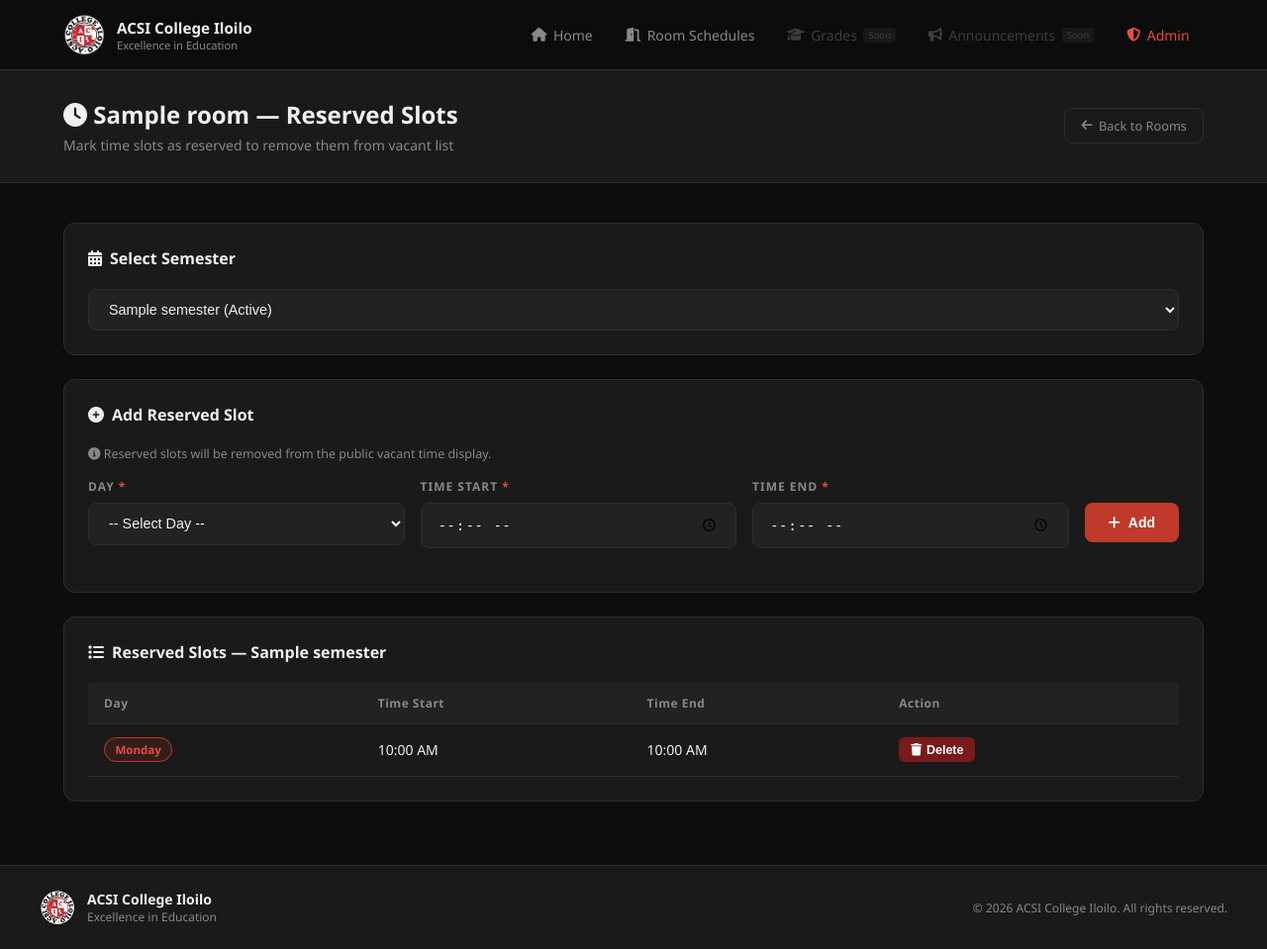
After one commit to johnmichaelkintao067-a11y/trueQR, a Flask app: page /admin/rooms/1/reservations in a window 1280 px wide. The commit adds this page. Shown: the whole page at 99% size. Run offline with Flask 3, Linux system fonts and the light colour scheme; a user stored in the database is signed in; tables that the repository leaves empty hold one stand-in row (values such as "Sample post").

Commit message:
add vacant slots tab, global subject colors, reservations

```diff
--- a/app.py
+++ b/app.py
@@ -1,7 +1,7 @@
 from flask import Flask, render_template, redirect, url_for, request, flash, jsonify, send_file
 from flask_login import LoginManager, login_user, logout_user, login_required, current_user
 from config import Config
-from models import db, Admin, Semester, Room, Subject, Schedule, Instructor
+from models import db, Admin, Semester, Room, Subject, Schedule, Instructor, RoomReservation
 import bcrypt
 import qrcode
 import io
@@ -49,13 +49,18 @@ def public_room(room_id):
             semester_id=active_semester.id
         ).all()
 
-    # Build color map per subject code
+    # Build GLOBAL color map from subjects table
+    subject_colors = {}
+    all_subjects = Subject.query.all()
+    for subj in all_subjects:
+        subject_colors[subj.subject_code] = subj.color or '#3498db'
+
+    # For subjects not in library, assign fallback colors
     color_palette = [
         '#e74c3c','#3498db','#2ecc71','#f39c12','#9b59b6',
         '#1abc9c','#e67e22','#e91e63','#00bcd4','#8bc34a',
         '#ff5722','#607d8b','#673ab7','#009688','#ff9800'
     ]
-    subject_colors = {}
     color_index = 0
     for s in schedules:
         if s.subject_code not in subject_colors:
@@ -70,7 +75,7 @@ def public_room(room_id):
     for day in days:
         schedule_by_day[day].sort(key=lambda x: x.time_start)
 
-    # Build unique subjects and instructors for this room
+    # Build unique subjects and instructors
     seen_subjects = {}
     seen_instructors = {}
     for s in schedules:
@@ -85,6 +90,63 @@ def public_room(room_id):
                 'name': s.instructor, 'email': None, 'contact': None
             })()
 
+    # Build vacant slots
+    time_slots = [
+        ('09:00', '09:30'), ('09:30', '10:00'),
+        ('10:00', '10:30'), ('10:30', '11:00'),
+        ('11:00', '11:30'), ('11:30', '12:00'),
+        ('12:00', '12:30'), ('12:30', '13:00'),
+        ('13:00', '13:30'), ('13:30', '14:00'),
+        ('14:00', '14:30'), ('14:30', '15:00'),
+        ('15:00', '15:30'), ('15:30', '16:00'),
+        ('16:00', '16:30'), ('16:30', '17:00'),
+        ('17:00', '17:30'), ('17:30', '18:00'),
+    ]
+
+    # Get reservations
+    reservations = []
+    if active_semester:
+        reservations = RoomReservation.query.filter_by(
+            room_id=room_id,
+            semester_id=active_semester.id
+        ).all()
+
+    vacant_by_day = {day: [] for day in days}
+    for day in days:
+        day_schedules = schedule_by_day[day]
+        day_reservations = [r for r in reservations if r.day == day]
+
+        # Merge scheduled and reserved slots
+        busy_slots = []
+        for s in day_schedules:
+            busy_slots.append((s.time_start, s.time_end))
+        for r in day_reservations:
+            busy_slots.append((r.time_start, r.time_end))
+
+        # Find vacant slots
+        vacant_merged = []
+        for slot_start, slot_end in time_slots:
+            from datetime import datetime as dt
+            ts = dt.strptime(slot_start, '%H:%M').time()
+            te = dt.strptime(slot_end, '%H:%M').time()
+            is_busy = False
+            for busy_start, busy_end in busy_slots:
+                if not (te <= busy_start or ts >= busy_end):
+                    is_busy = True
+                    break
+            if not is_busy:
+                vacant_merged.append((slot_start, slot_end))
+
+        # Merge consecutive vacant slots
+        if vacant_merged:
+            merged = [vacant_merged[0]]
+            for current in vacant_merged[1:]:
+                if current[0] == merged[-1][1]:
+                    merged[-1] = (merged[-1][0], current[1])
+                else:
+                    merged.append(current)
+            vacant_by_day[day] = merged
+
     return render_template('public_room.html',
         room=room,
         active_semester=active_semester,
@@ -92,9 +154,9 @@ def public_room(room_id):
         subject_colors=subject_colors,
         days=days,
         seen_subjects=seen_subjects,
-        seen_instructors=seen_instructors
+        seen_instructors=seen_instructors,
+        vacant_by_day=vacant_by_day
     )
-
 # ─────────────────────────────────────────
 # ADMIN AUTH
 # ─────────────────────────────────────────
@@ -224,6 +286,69 @@ def admin_room_delete(room_id):
     flash('Room deleted.', 'success')
     return redirect(url_for('admin_rooms'))
 
+# ─────────────────────────────────────────
+# ROOM RESERVATIONS (VACANT SLOTS)
+# ─────────────────────────────────────────
+
+@app.route('/admin/rooms/<int:room_id>/reservations')
+@login_required
+def admin_reservations(room_id):
+    room = Room.query.get_or_404(room_id)
+    semesters = Semester.query.order_by(Semester.created_at.desc()).all()
+    active_semester = Semester.query.filter_by(is_active=True).first()
+
+    sem_id = request.args.get('semester_id', active_semester.id if active_semester else None)
+    reservations = []
+    selected_semester = None
+    if sem_id:
+        selected_semester = Semester.query.get(sem_id)
+        reservations = RoomReservation.query.filter_by(
+            room_id=room_id,
+            semester_id=sem_id
+        ).order_by(RoomReservation.day, RoomReservation.time_start).all()
+
+    days = ['Monday', 'Tuesday', 'Wednesday', 'Thursday', 'Friday']
+    return render_template('admin/reservations.html',
+        room=room,
+        semesters=semesters,
+        selected_semester=selected_semester,
+        reservations=reservations,
+        days=days
+    )
+
+@app.route('/admin/rooms/<int:room_id>/reservations/add', methods=['POST'])
+@login_required
+def admin_reservation_add(room_id):
+    semester_id = request.form.get('semester_id')
+    day = request.form.get('day')
+    time_start_str = request.form.get('time_start')
+    time_end_str = request.form.get('time_end')
+
+    time_start = datetime.strptime(time_start_str, '%H:%M').time()
+    time_end = datetime.strptime(time_end_str, '%H:%M').time()
+
+    reservation = RoomReservation(
+        room_id=room_id,
+        semester_id=semester_id,
+        day=day,
+        time_start=time_start,
+        time_end=time_end
+    )
+    db.session.add(reservation)
+    db.session.commit()
+    flash('Reservation added successfully.', 'success')
+    return redirect(url_for('admin_reservations', room_id=room_id, semester_id=semester_id))
+
+@app.route('/admin/reservations/<int:res_id>/delete', methods=['POST'])
+@login_required
+def admin_reservation_delete(res_id):
+    reservation = RoomReservation.query.get_or_404(res_id)
+    room_id = reservation.room_id
+    semester_id = reservation.semester_id
+    db.session.delete(reservation)
+    db.session.commit()
+    flash('Reservation deleted.', 'success')
+    return redirect(url_for('admin_reservations', room_id=room_id, semester_id=semester_id))
 # ─────────────────────────────────────────
 # SCHEDULE MANAGEMENT
 # ─────────────────────────────────────────
@@ -408,6 +533,15 @@ def admin_subject_delete(sub_id):
     db.session.commit()
     flash('Subject deleted.', 'success')
     return redirect(url_for('admin_subjects'))
+@app.route('/admin/subjects/<int:sub_id>/edit', methods=['POST'])
+@login_required
+
+def admin_subject_edit(sub_id):
+    subject = Subject.query.get_or_404(sub_id)
+    subject.color = request.form.get('color', '#3498db')
+    db.session.commit()
+    flash('Subject color updated.', 'success')
+    return redirect(url_for('admin_subjects'))
 
 @app.route('/admin/subjects/api')
 @login_required
--- /dev/null
+++ b/templates/admin/reservations.html
@@ -0,0 +1,122 @@
+{% extends "base.html" %}
+{% block title %}Reservations — {{ room.name }} — ACSI Admin{% endblock %}
+
+{% block content %}
+<section class="admin-header">
+    <div class="container">
+        <div class="admin-header-content">
+            <div>
+                <h1 class="admin-title"><i class="fas fa-clock"></i> {{ room.name }} — Reserved Slots</h1>
+                <p class="admin-sub">Mark time slots as reserved to remove them from vacant list</p>
+            </div>
+            <a href="{{ url_for('admin_rooms') }}" class="btn btn-outline-sm">
+                <i class="fas fa-arrow-left"></i> Back to Rooms
+            </a>
+        </div>
+    </div>
+</section>
+
+<section class="section">
+    <div class="container">
+
+        <!-- SEMESTER SELECTOR -->
+        <div class="admin-card">
+            <h2 class="card-title"><i class="fas fa-calendar-alt"></i> Select Semester</h2>
+            <form method="GET" action="{{ url_for('admin_reservations', room_id=room.id) }}" class="inline-form">
+                <select name="semester_id" class="form-input" onchange="this.form.submit()">
+                    <option value="">-- Select Semester --</option>
+                    {% for sem in semesters %}
+                    <option value="{{ sem.id }}"
+                        {% if selected_semester and selected_semester.id == sem.id %}selected{% endif %}>
+                        {{ sem.label }} {% if sem.is_active %}(Active){% endif %}
+                    </option>
+                    {% endfor %}
+                </select>
+            </form>
+        </div>
+
+        {% if selected_semester %}
+
+        <!-- ADD RESERVATION FORM -->
+        <div class="admin-card">
+            <h2 class="card-title"><i class="fas fa-plus-circle"></i> Add Reserved Slot</h2>
+            <p class="form-hint" style="margin-bottom:1rem;">
+                <i class="fas fa-info-circle"></i>
+                Reserved slots will be removed from the public vacant time display.
+            </p>
+            <form method="POST" action="{{ url_for('admin_reservation_add', room_id=room.id) }}">
+                <input type="hidden" name="semester_id" value="{{ selected_semester.id }}">
+                <div class="form-row">
+                    <div class="form-group">
+                        <label class="form-label">DAY <span class="required">*</span></label>
+                        <select name="day" class="form-input" required>
+                            <option value="">-- Select Day --</option>
+                            {% for day in days %}
+                            <option value="{{ day }}">{{ day }}</option>
+                            {% endfor %}
+                        </select>
+                    </div>
+                    <div class="form-group">
+                        <label class="form-label">TIME START <span class="required">*</span></label>
+                        <input type="time" name="time_start" class="form-input" required min="09:00" max="18:00">
+                    </div>
+                    <div class="form-group">
+                        <label class="form-label">TIME END <span class="required">*</span></label>
+                        <input type="time" name="time_end" class="form-input" required min="09:00" max="18:00">
+                    </div>
+                    <div class="form-group" style="flex:0;">
+                        <label class="form-label">&nbsp;</label>
+                        <button type="submit" class="btn btn-primary">
+                            <i class="fas fa-plus"></i> Add
+                        </button>
+                    </div>
+                </div>
+            </form>
+        </div>
+
+        <!-- RESERVATIONS LIST -->
+        <div class="admin-card">
+            <h2 class="card-title"><i class="fas fa-list"></i> Reserved Slots — {{ selected_semester.label }}</h2>
+            {% if reservations %}
+            <div class="table-wrap">
+                <table class="admin-table">
+                    <thead>
+                        <tr>
+                            <th>Day</th>
+                            <th>Time Start</th>
+                            <th>Time End</th>
+                            <th>Action</th>
+                        </tr>
+                    </thead>
+                    <tbody>
+                        {% for res in reservations %}
+                        <tr>
+                            <td><span class="badge badge-day">{{ res.day }}</span></td>
+                            <td>{{ res.time_start.strftime('%I:%M %p') }}</td>
+                            <td>{{ res.time_end.strftime('%I:%M %p') }}</td>
+                            <td>
+                                <form method="POST" action="{{ url_for('admin_reservation_delete', res_id=res.id) }}"
+                                    style="display:inline"
+                                    onsubmit="return confirm('Remove this reservation?')">
+                                    <button type="submit" class="btn-sm btn-danger">
+                                        <i class="fas fa-trash"></i> Delete
+                                    </button>
+                                </form>
+                            </td>
+                        </tr>
+                        {% endfor %}
+                    </tbody>
+                </table>
+            </div>
+            {% else %}
+            <div class="empty-state">
+                <i class="fas fa-clock"></i>
+                <p>No reserved slots added yet.</p>
+            </div>
+            {% endif %}
+        </div>
+
+        {% endif %}
+    </div>
+</section>
+{% endblock %}
--- a/templates/admin/rooms.html
+++ b/templates/admin/rooms.html
@@ -38,6 +38,9 @@
     <a href="{{ url_for('admin_schedule', room_id=room.id) }}" class="btn-sm btn-primary">
         <i class="fas fa-calendar"></i> Schedule
     </a>
+    <a href="{{ url_for('admin_reservations', room_id=room.id) }}" class="btn-sm btn-info">
+        <i class="fas fa-clock"></i> Reserved
+    </a>
     <a href="{{ url_for('admin_qr', room_id=room.id) }}" class="btn-sm btn-success">
         <i class="fas fa-qrcode"></i> QR
     </a>
```
Also changed, not shown: fix_colors.py (added, +31 -0 lines), fix_reservations.py (added, +22 -0 lines), models.py (+12 -0 lines), static/css/style.css (+71 -0 lines), templates/admin/subjects.html (+16 -2 lines), templates/public_room.html (+82 -17 lines). Lines whose indentation alone changed are shown as unchanged.
